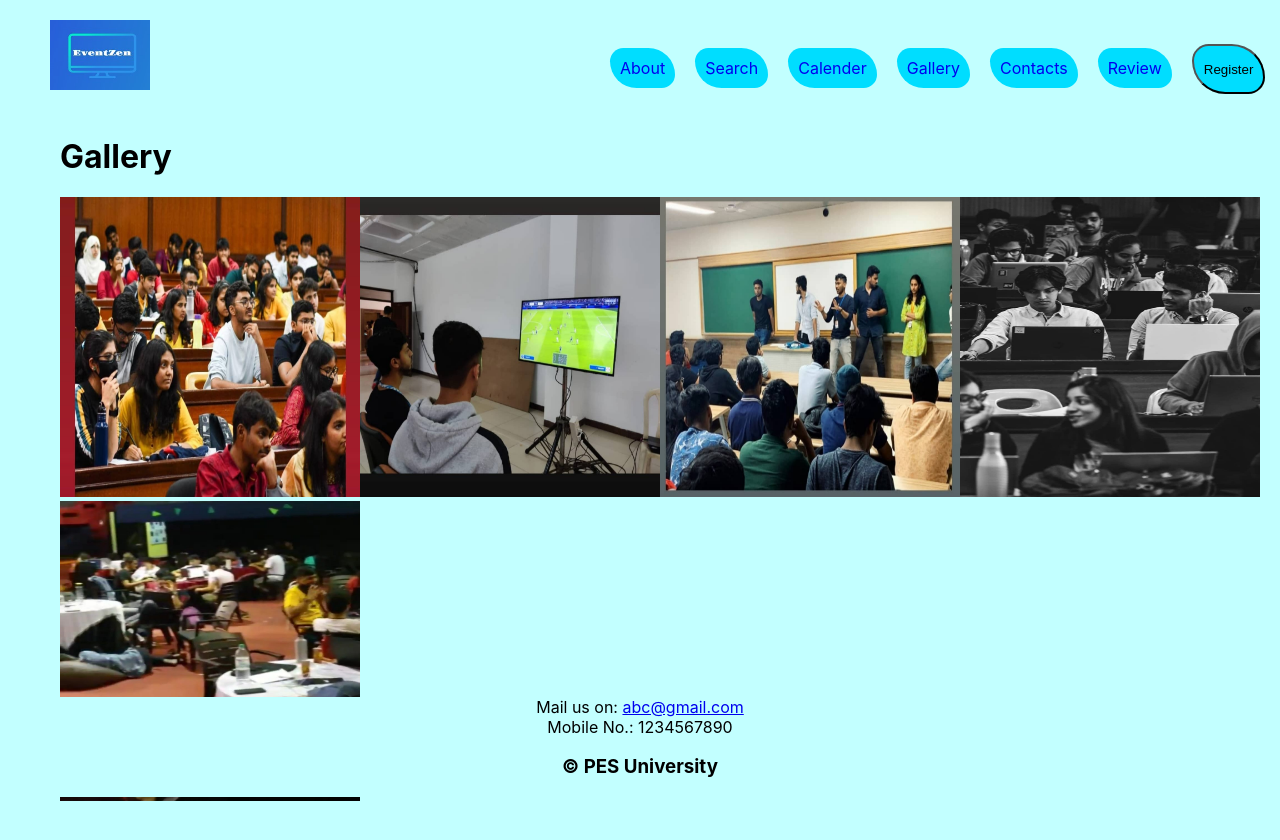
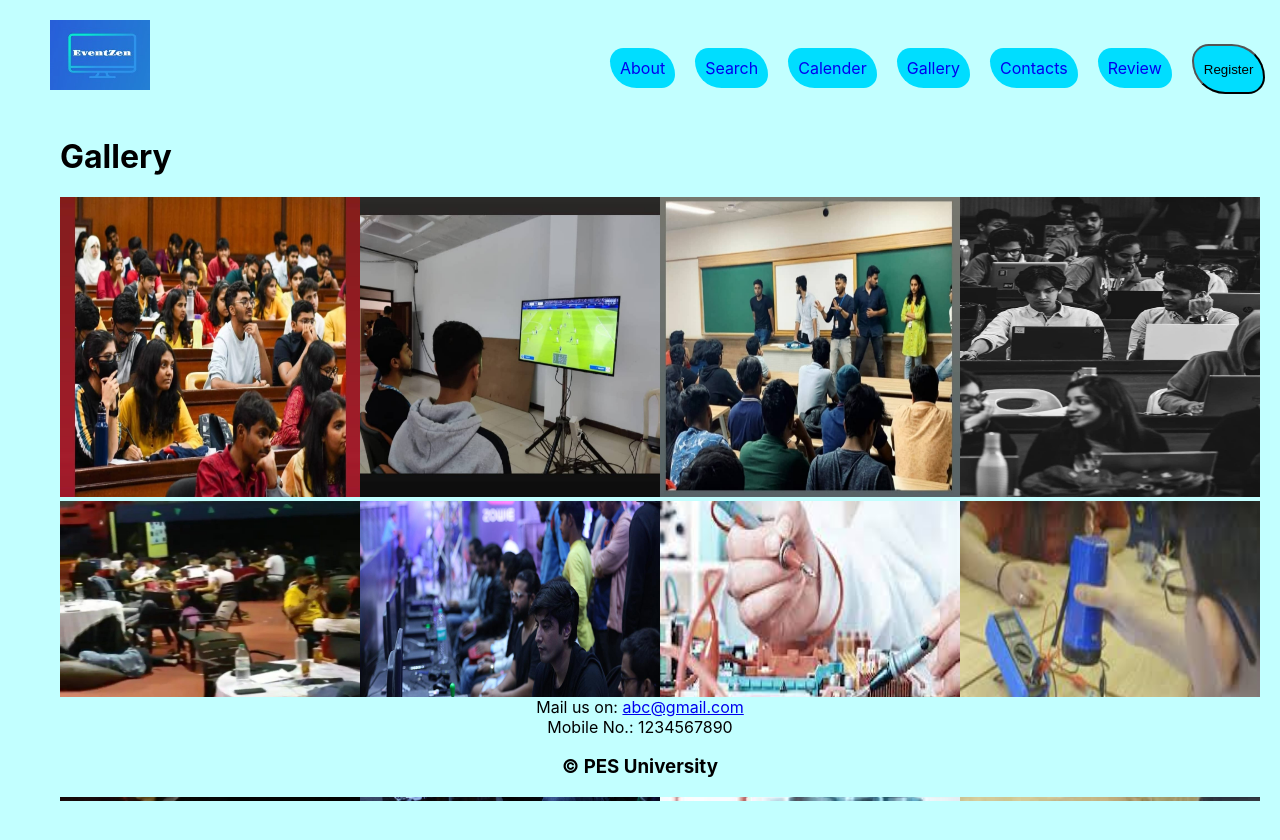
Before and after one commit to QubitMatrix/EventZen, a React (Create React App) app in the folder client/: page /gallery in a window 1280 px wide. Shown: the top 840 px of the page. Built offline with nearby package versions, Linux system fonts and the light colour scheme; the HTML template or start-up script is replaced by a standard one.

Commit message:
updated gallery.js

```diff
--- a/client/src/pages/gallery.js
+++ b/client/src/pages/gallery.js
@@ -1,6 +1,6 @@
 import React from "react";
 
-var srcs=["gal1.jpg","gal2.jpg","gal3.jpg","gal4.jpg","gal5.jpg"]
+var srcs=["gal1.jpg","gal2.jpg","gal3.jpg","gal4.jpg","gal5.jpg","gal6.jpg","gal7.jpeg","gal8.jpeg"]
 class Mid extends React.Component{
     render(){
         var img_set=[]
```
